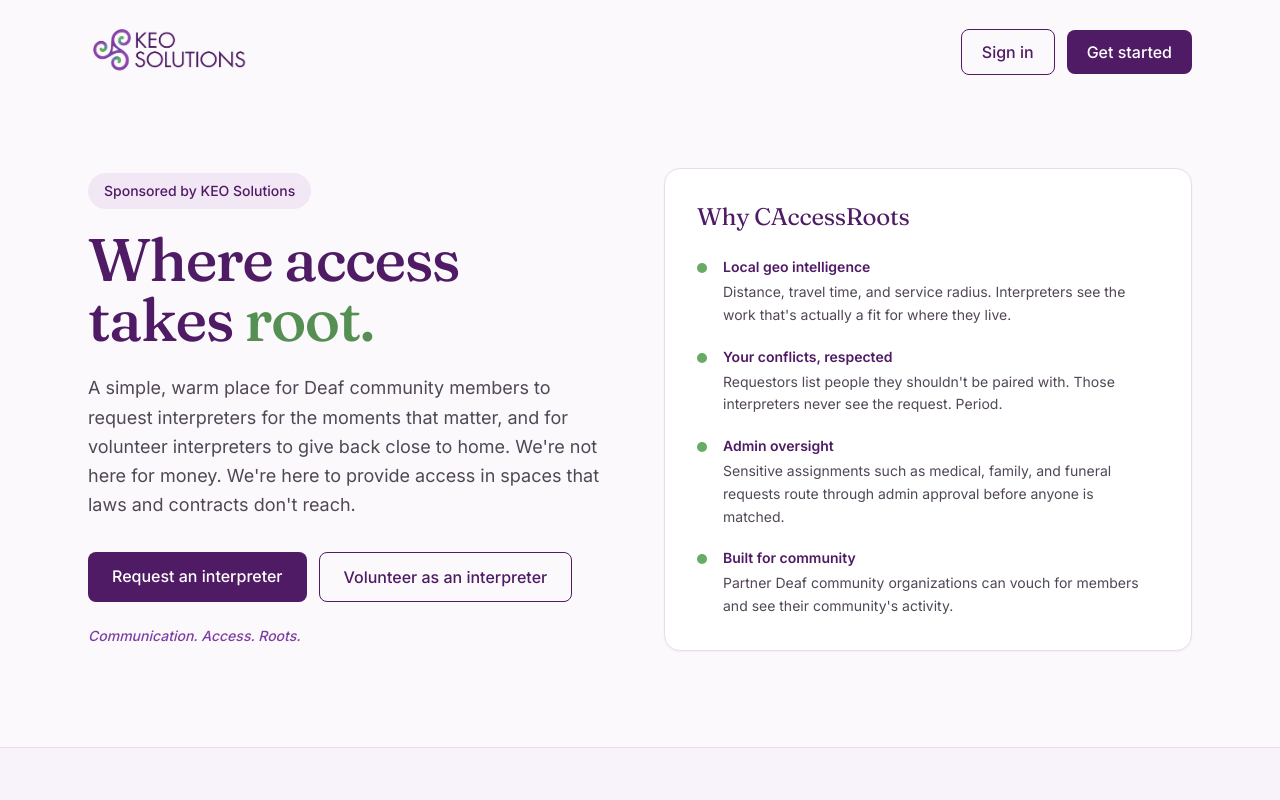
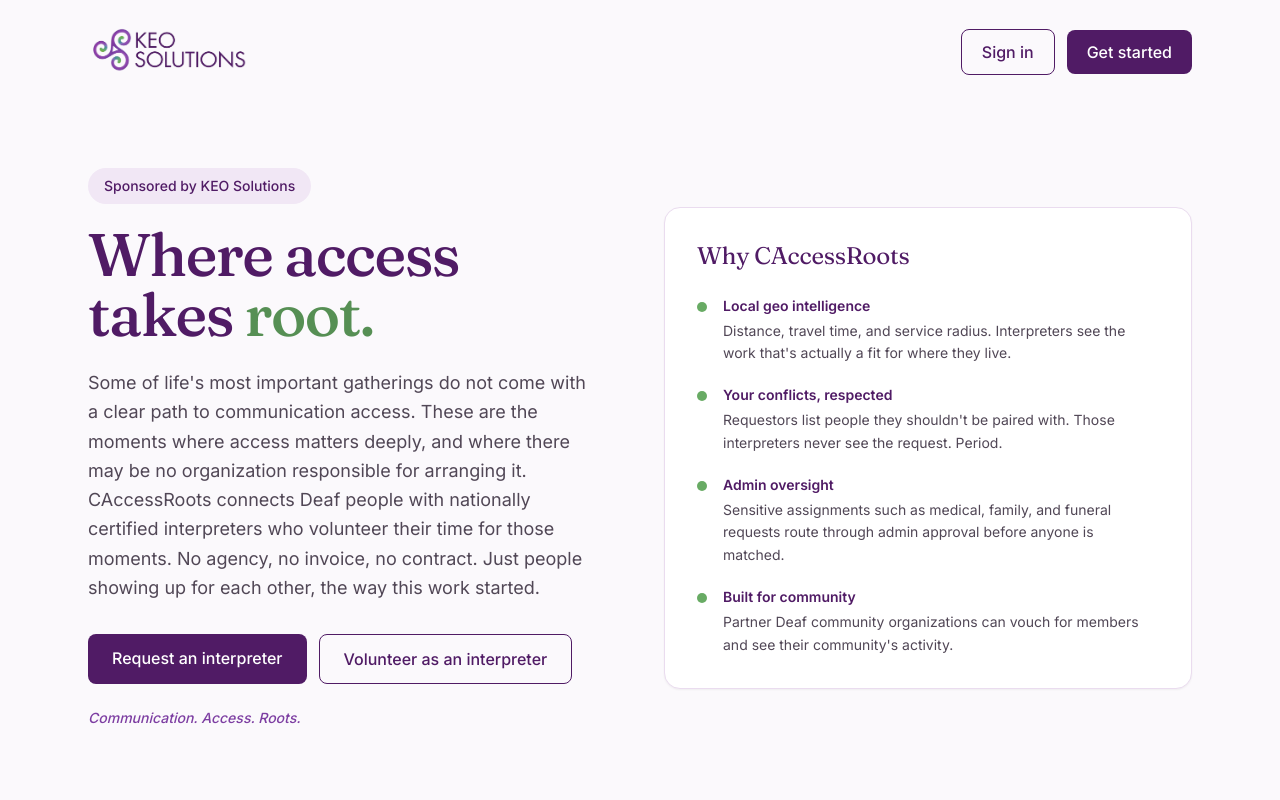
Before and after one commit to koregan-ad/caccessroots, a Next.js app: page / in a window 1280 px wide. Shown: the top 800 px of the page. Built offline with nearby package versions, Linux system fonts and the light colour scheme.

Commit message:
Update page.tsx

```diff
--- a/src/app/page.tsx
+++ b/src/app/page.tsx
@@ -57,11 +57,13 @@ export default function LandingPage() {
             </h1>
 
             <p className="mt-6 text-lg text-[#514756] max-w-lg leading-relaxed">
-              A simple, warm place for Deaf community members to request
-              interpreters for the moments that matter, and for volunteer
-              interpreters to give back close to home. We&apos;re not here for
-              money. We&apos;re here to provide access in spaces that laws and
-              contracts don&apos;t reach.
+              Some of life's most important gatherings do not come with a clear path
+              to communication access. These are the moments where access matters deeply,
+              and where there may be no organization responsible for arranging it.
+
+              CAccessRoots connects Deaf people with nationally certified interpreters
+              who volunteer their time for those moments. No agency, no invoice, no contract.
+              Just people showing up for each other, the way this work started.
             </p>
 
             {/* BUTTONS */}
```
